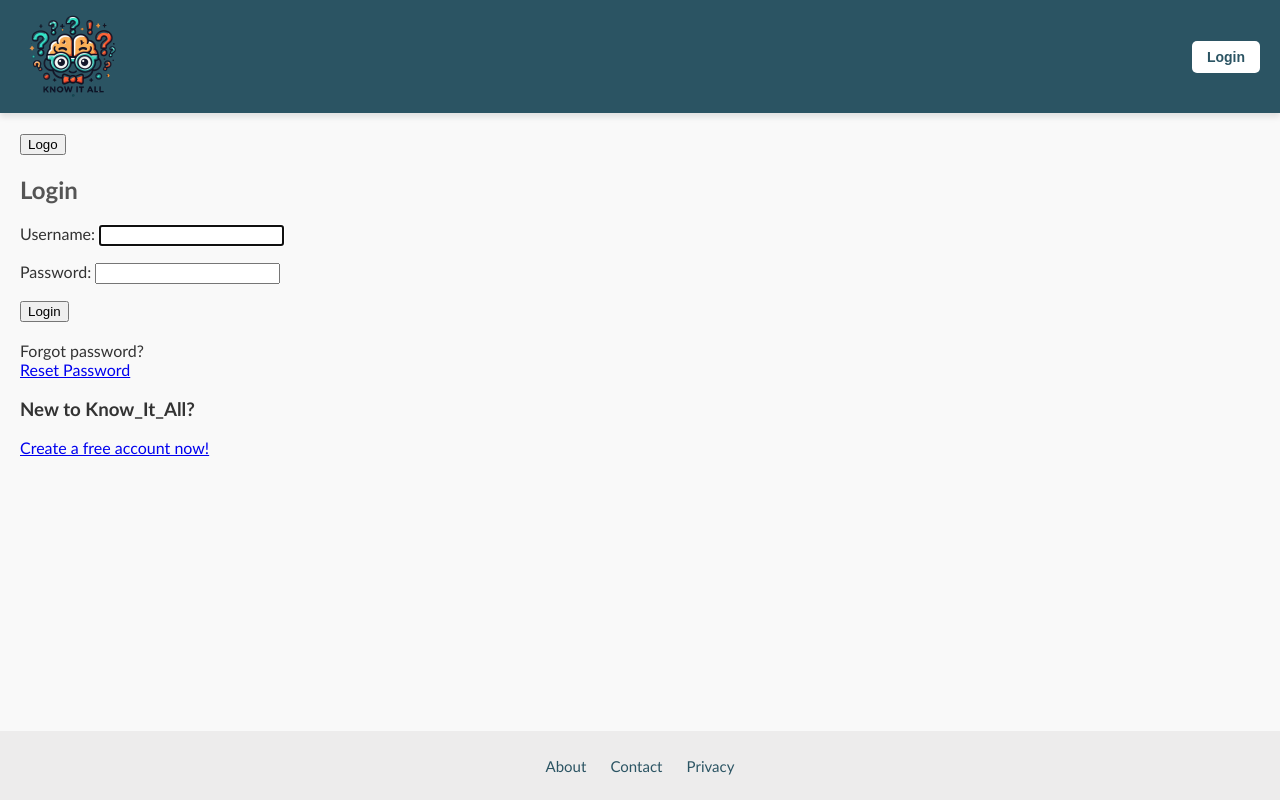
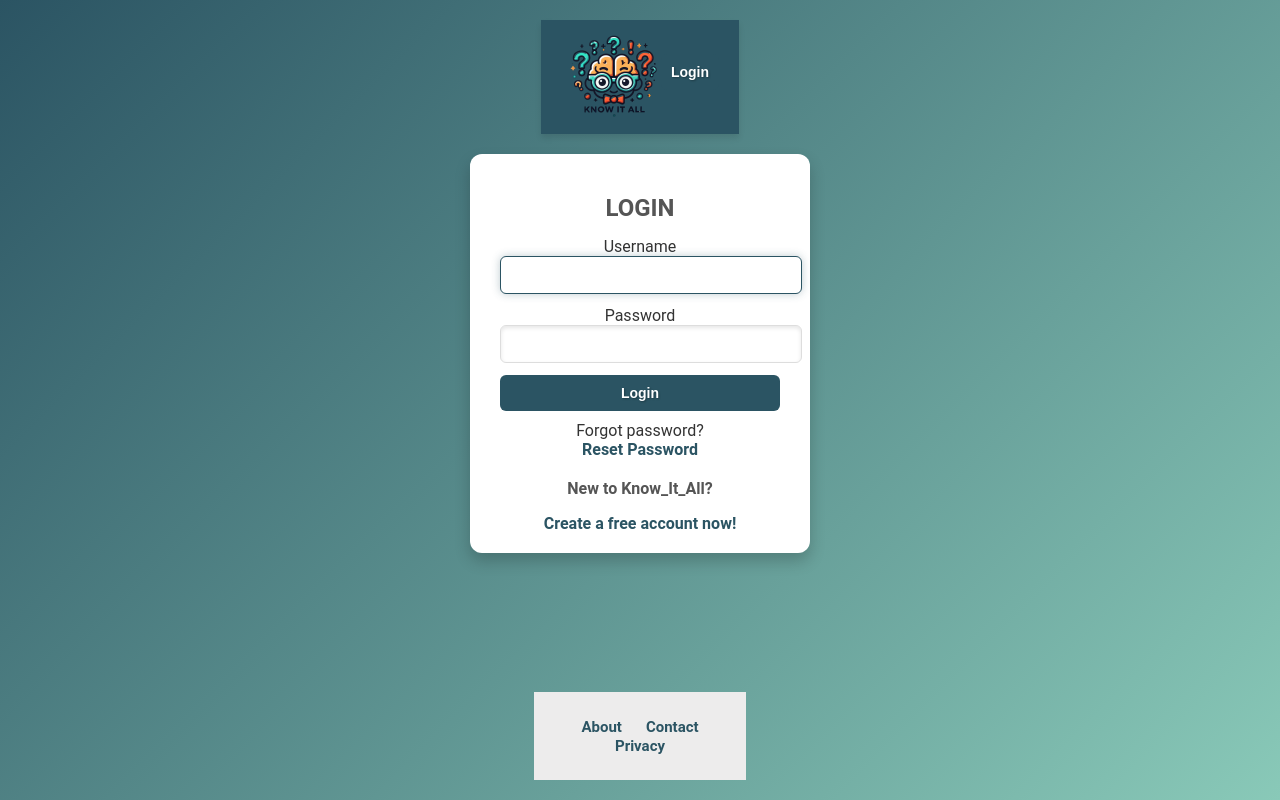
Before and after one commit to TonisJoosep/Know_It_All, a Django app: page /login/ in a window 1280 px wide. Run offline with Django 5.2, Linux system fonts and the light colour scheme.

Commit message:
fix duplicate warning for required password, add style to login page, fix signup

```diff
--- a/game/urls.py
+++ b/game/urls.py
@@ -13,5 +13,5 @@ urlpatterns = [
     path('about', views.about, name='about'),
     path('contact', views.contact, name='contact'),
     path('privacy', views.privacy, name='privacy'),
-    path('signup' , views.signup, name='signup'),
+    path('signup/' , views.signup, name='signup'),
 ]
--- a/know_it_all/urls.py
+++ b/know_it_all/urls.py
@@ -21,5 +21,4 @@ from django.urls import path, include
 urlpatterns = [
     path('', include('game.urls')),
     path('admin/', admin.site.urls),
-
 ]
--- /dev/null
+++ b/static/css/style_login.css
@@ -0,0 +1,271 @@
+/* General styles */
+body {
+    font-family: 'Roboto', Arial, sans-serif;
+    background: linear-gradient(135deg, #2b5463, #89c9b8);
+    color: #333;
+    margin: 0;
+    display: flex;
+    justify-content: center;
+    align-items: center;
+    height: 100vh;
+    padding: 20px;
+}
+
+/* Logo button */
+button {
+    background-color: transparent;
+    color: white;
+    border: none;
+    font-size: 28px;
+    font-weight: bold;
+    margin-bottom: 10px;
+    cursor: pointer;
+    text-shadow: 1px 1px 2px rgba(0, 0, 0, 0.3);
+}
+
+button:hover {
+    color: #ffd700;
+}
+
+/* Card container for the form */
+.card {
+    background: white;
+    padding: 20px 30px;
+    border-radius: 12px;
+    box-shadow: 0 8px 16px rgba(0, 0, 0, 0.2);
+    width: 100%;
+    max-width: 350px;
+    text-align: center;
+    box-sizing: border-box;
+}
+
+/* Title */
+h2 {
+    font-size: 24px;
+    color: #2b5463;
+    margin-bottom: 15px;
+    text-transform: uppercase;
+}
+
+/* Form styles */
+form {
+    display: flex;
+    flex-direction: column;
+    gap: 12px;
+}
+
+form input {
+    padding: 10px;
+    font-size: 14px;
+    border: 1px solid #ddd;
+    border-radius: 6px;
+    box-shadow: inset 0 2px 4px rgba(0, 0, 0, 0.1);
+    width: 100%;
+}
+
+form input:focus {
+    outline: none;
+    border-color: #2b5463;
+    box-shadow: 0 0 8px rgba(43, 84, 99, 0.3);
+}
+
+/* Submit button */
+form button {
+    background-color: #2b5463;
+    color: white;
+    border: none;
+    padding: 10px;
+    border-radius: 6px;
+    cursor: pointer;
+    font-size: 14px;
+    font-weight: bold;
+    transition: background-color 0.3s ease, transform 0.2s ease;
+}
+
+form button:hover {
+    background-color: #1d3944;
+    transform: translateY(-2px);
+}
+
+/* Links and additional actions */
+a {
+    color: #2b5463;
+    text-decoration: none;
+    font-weight: bold;
+    transition: color 0.3s ease;
+}
+
+a:hover {
+    color: #89c9b8;
+}
+
+div.links {
+    margin-top: 15px;/* General styles */
+body {
+    font-family: 'Roboto', Arial, sans-serif;
+    background: linear-gradient(135deg, #2b5463, #89c9b8);
+    color: #333;
+    margin: 0;
+    display: flex;
+    justify-content: center;
+    align-items: center;
+    height: 100vh;
+    padding: 20px;
+}
+
+/* Logo button */
+button {
+    background-color: transparent;
+    color: white;
+    border: none;
+    font-size: 28px;
+    font-weight: bold;
+    margin-bottom: 10px;
+    cursor: pointer;
+    text-shadow: 1px 1px 2px rgba(0, 0, 0, 0.3);
+}
+
+button:hover {
+    color: #ffd700;
+}
+
+/* Card container for the form */
+.card {
+    background: white;
+    padding: 20px 30px;
+    border-radius: 12px;
+    box-shadow: 0 8px 16px rgba(0, 0, 0, 0.2);
+    width: 100%;
+    max-width: 350px;
+    text-align: center;
+    box-sizing: border-box;
+}
+
+/* Title */
+h2 {
+    font-size: 24px;
+    color: #2b5463;
+    margin-bottom: 15px;
+    text-transform: uppercase;
+}
+
+/* Form styles */
+form {
+    display: flex;
+    flex-direction: column;
+    gap: 12px;
+}
+
+form input {
+    padding: 10px;
+    font-size: 14px;
+    border: 1px solid #ddd;
+    border-radius: 6px;
+    box-shadow: inset 0 2px 4px rgba(0, 0, 0, 0.1);
+    width: 100%;
+}
+
+form input:focus {
+    outline: none;
+    border-color: #2b5463;
+    box-shadow: 0 0 8px rgba(43, 84, 99, 0.3);
+}
+
+/* Submit button */
+form button {
+    background-color: #2b5463;
+    color: white;
+    border: none;
+    padding: 10px;
+    border-radius: 6px;
+    cursor: pointer;
+    font-size: 14px;
+    font-weight: bold;
+    transition: background-color 0.3s ease, transform 0.2s ease;
+}
+
+form button:hover {
+    background-color: #1d3944;
+    transform: translateY(-2px);
+}
+
+/* Links and additional actions */
+a {
+    color: #2b5463;
+    text-decoration: none;
+    font-weight: bold;
+    transition: color 0.3s ease;
+}
+
+a:hover {
+    color: #89c9b8;
+}
+
+div.links {
+    margin-top: 15px;
+}
+
+h3 {
+    color: #555;
+    margin-top: 20px;
+    font-size: 16px;
+}
+
+.error {
+    background: #ffd7d7;
+    color: #a61313;
+    border: 1px solid #a61313;
+    padding: 8px;
+    border-radius: 6px;
+    margin-bottom: 15px;
+    text-align: left;
+}
+
+.error ul {
+    padding: 0;
+    margin: 0;
+    list-style: none;
+}
+
+/* Footer links - Place links in one line */
+.footer-links {
+    display: flex; /* Align the footer links in one row */
+    justify-content: center; /* Center the links horizontally */
+    gap: 20px; /* Space between the links */
+    margin-top: 20px; /* Add some space above the footer links */
+}
+
+.footer-links a {
+    color: #2b5463; /* Link color */
+    font-size: 14px; /* Font size for footer links */
+    text-decoration: none; /* Remove underline */
+    transition: color 0.3s ease; /* Transition effect for hover */
+}
+
+.footer-links a:hover {
+    color: #89c9b8; /* Color change when hovered */
+}
+
+}
+
+h3 {
+    color: #555;
+    margin-top: 20px;
+    font-size: 16px;
+}
+
+.error {
+    background: #ffd7d7;
+    color: #a61313;
+    border: 1px solid #a61313;
+    padding: 8px;
+    border-radius: 6px;
+    margin-bottom: 15px;
+    text-align: left;
+}
+
+.error ul {
+    padding: 0;
+    margin: 0;
+    list-style: none;
+}
--- a/templates/registration/login.html
+++ b/templates/registration/login.html
@@ -1,36 +1,52 @@
 {% extends 'base.html' %}
+{% load static %}
 
 {% block title %}Welcome - Know_It_All{% endblock %}
 
 {% block content %}
+    <link rel="stylesheet" href="{% static 'css/style_login.css' %}">
 <body>
-<button>Logo</button>
+    <div class="card">
         <h2>Login</h2>
-<form method='post' action="{% url 'login' %}">
+        <form method="post" action="{% url 'login' %}">
             {% csrf_token %}
-    {{ form.as_p }}
-    {% if form.errors %}
-    <div class='error'>
+
+            <div class="form-field">
+                <label for="{{ form.username.id_for_label }}">Username</label>
+                {{ form.username }}
+                {% for error in form.username.errors %}
+                    <div class="error">{{ error }}</div>
+                {% endfor %}
+            </div>
+
+            <div class="form-field">
+                <label for="{{ form.password.id_for_label }}">Password</label>
+                {{ form.password }}
+                {% for error in form.password.errors %}
+                    <div class="error">{{ error }}</div>
+                {% endfor %}
+            </div>
+
+            {% if form.non_field_errors %}
+                <div class="error">
                     <ul>
                         {% for error in form.non_field_errors %}
                             <li>{{ error }}</li>
                         {% endfor %}
                     </ul>
-        {% for field in form %}
-            {% for error in field.errors %}
-                <li>{{ error }}</li>
-            {% endfor %}
-        {% endfor %}
                 </div>
             {% endif %}
-    <button type='submit'>Login</button>
+
+            <button type="submit">Login</button>
         </form>
-<br>
+
         <div>Forgot password?</div>
         <a href="{% url 'forgot_password' %}">Reset Password</a>
+
         <h3>New to Know_It_All?</h3>
         <div>
             <a href="{% url 'signup' %}">Create a free account now!</a>
         </div>
+    </div>
 </body>
 {% endblock %}
```
Lines whose indentation alone changed are shown as unchanged.
